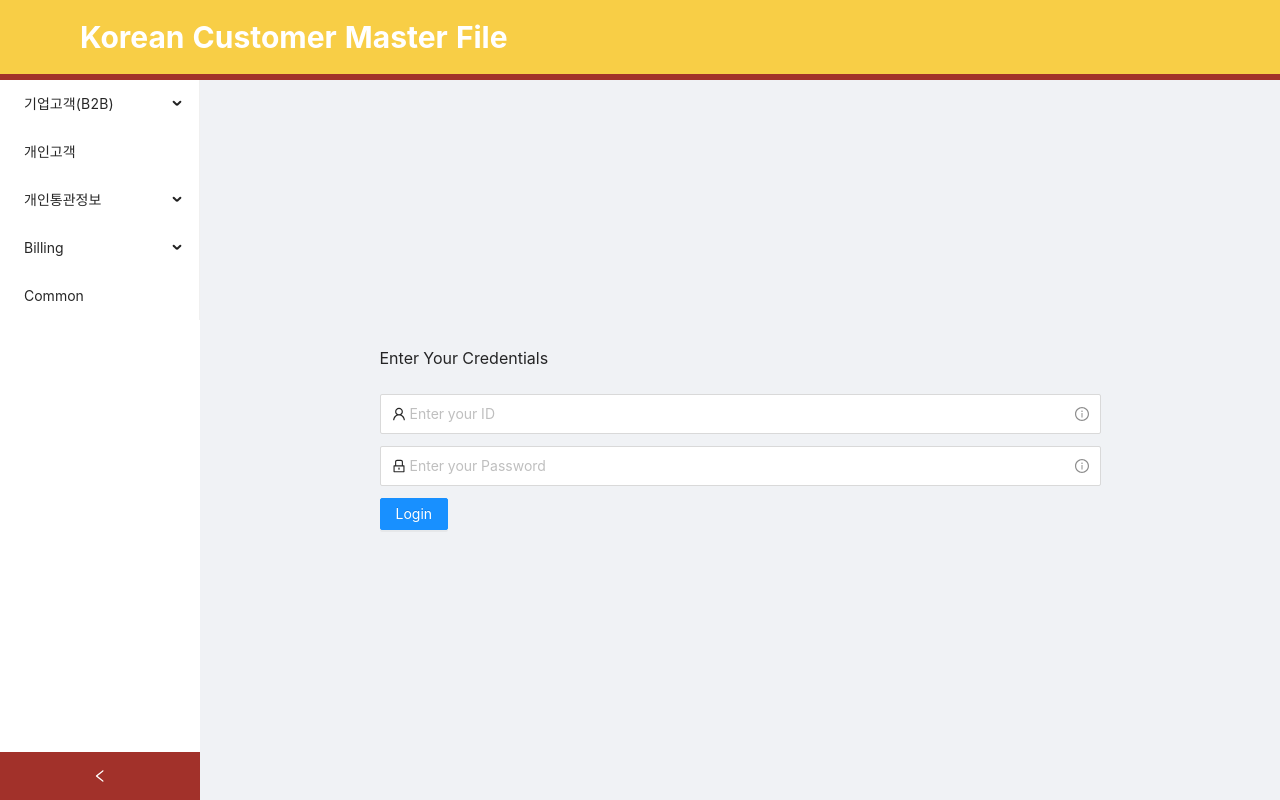
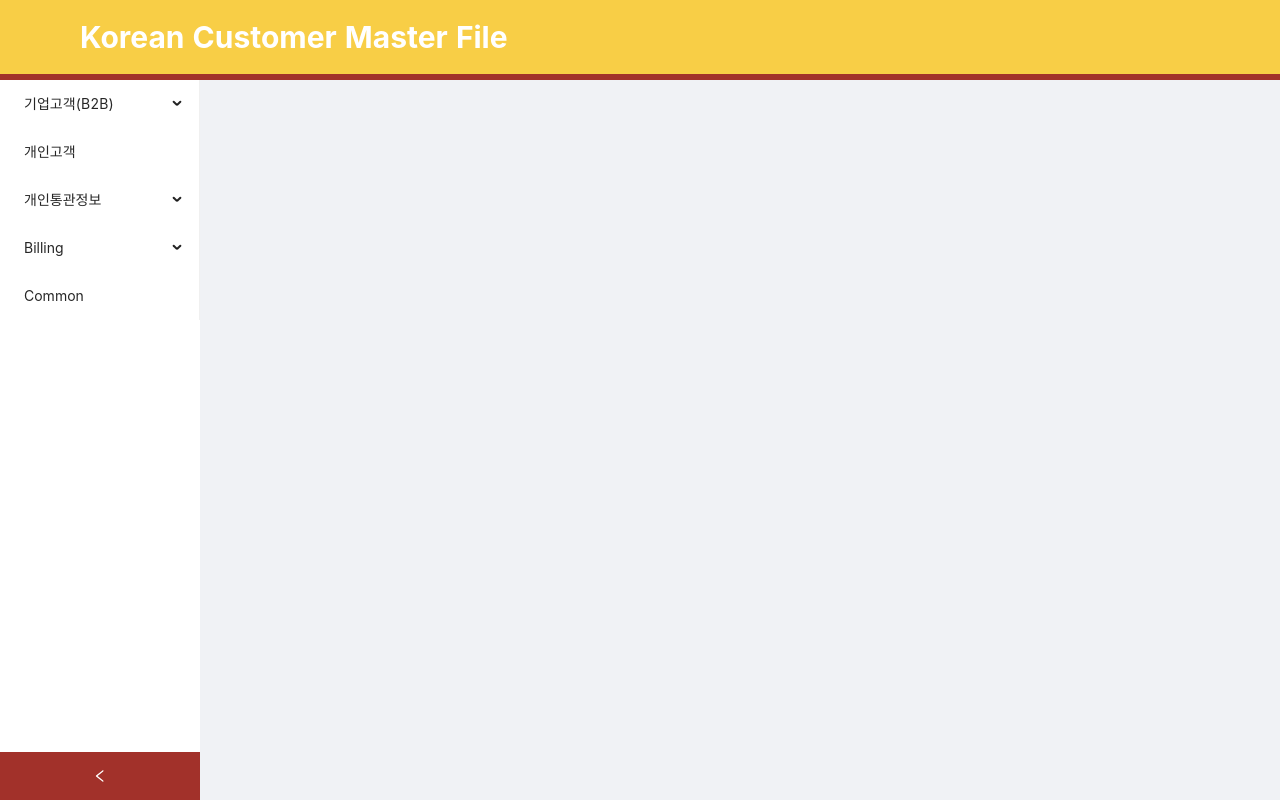
Before and after one commit to JangHW811/dhl, a React (Create React App) app: page / in a window 1280 px wide. Built offline with nearby package versions, Linux system fonts and the light colour scheme.

Commit message:
no message

```diff
--- a/src/App.tsx
+++ b/src/App.tsx
@@ -10,9 +10,9 @@ function App() {
     <div className='App'>
       <Layout>
         <CommonLayout>
-          <Route exact path='/' component={LoginPage} />
+          <Route exact path='/dhl/' component={LoginPage} />
           {/* <Route exact path='/' component={HomePage} /> */}
-          <Route path='/login' component={LoginPage} />
+          <Route path='/dhl/login' component={LoginPage} />
         </CommonLayout>
       </Layout>
     </div>
```
